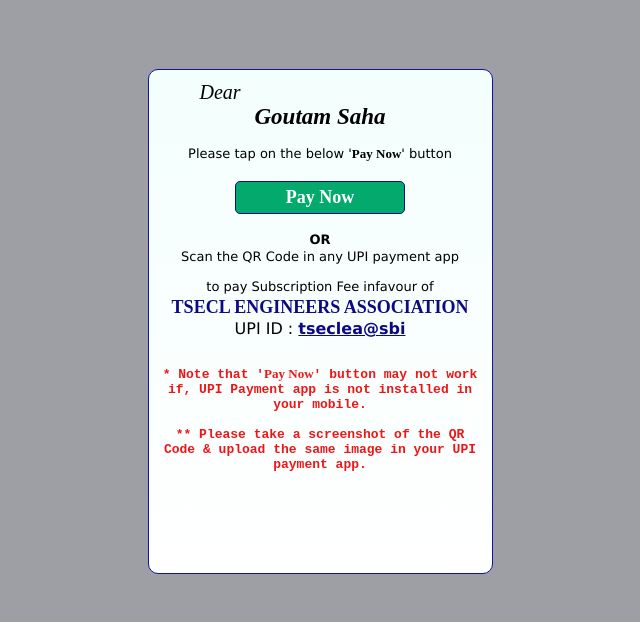
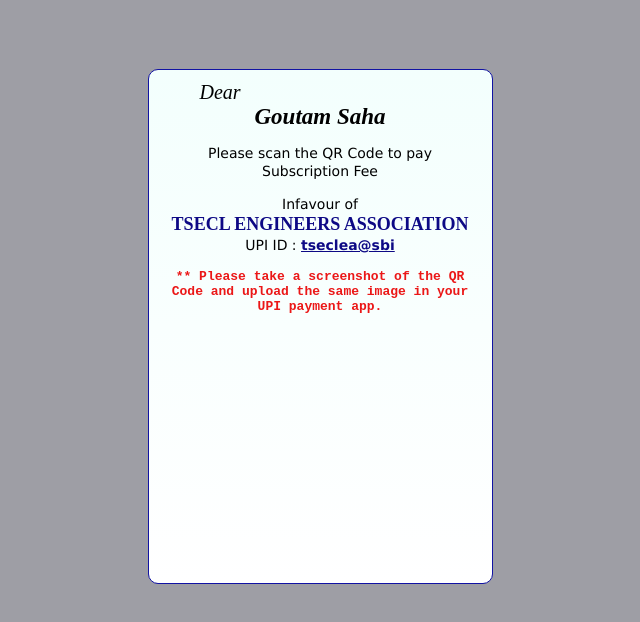
Before and after one commit to tseclengineersasso/207, a plain HTML site: page index.html in a window 1280 px wide. Shown: the whole page, without its empty margins (320-960 px from the left). Drawn offline with Linux system fonts and the light colour scheme; a script that the page names is missing.

Commit message:
Add files via upload

```diff
--- a/index.html
+++ b/index.html
@@ -15,22 +15,6 @@
 
     #qrcode {
         pointer-events: none;
-    }
-    button {
-        background-color: #04AA6D;
-        color: rgb(255, 255, 255);
-        padding: 5px 5px;
-        margin: 5px 0;
-        border: none;
-        cursor: pointer;
-        width: 50%;
-        border-radius: 5px;
-        border: 1px solid #0d0f83;
-    }
-    button:hover {
-        opacity: 0.9;
-        background-color: #7139d3;
-        color: rgb(253, 223, 133);
     }
     .container {
         text-align: center;
@@ -55,17 +39,19 @@
         font-weight: bold;
         line-height: 0.1;
         font-size: 23px;
-        padding-bottom: 5px;
+        padding-bottom: 3px;
     }
     .fnt3 {
-        font-size: 13px;
+        font-size: 14px;
+        line-height: 1.3;
+        padding-left: 30px;
+        padding-right: 30px;
+    }
+    .fnt4 {
+        font-size: 14px;
         line-height: 1.3;
         padding-left: 10px;
         padding-right: 10px;
-    }
-    .fnt4 {
-        font-family: 'Times New Roman';
-        font-weight: bold;
     }
     .fnt5 {
         font-family: 'Courier New';
@@ -99,7 +85,7 @@
     width: 23%; /* Could be more or less, depending on screen size */
     height: 53%;
     min-width: 343px;
-    min-height: 503px;
+    min-height: 513px;
     }
 
     /* Add Zoom Animation */
@@ -127,19 +113,11 @@
         <div class="container">
             <p class="fnt1">Dear</p>
             <p class="fnt2">Goutam Saha</p>
-            <p class="fnt3">Please tap on the below '<span class="fnt4">Pay Now</span>' button</p>
-
-            <a href="upi://pay?pa=tseclea@sbi&pn=TSECL%20ENGINEERS%20ASSOCIATION&mc=8398&tr=&tn=ID207%20Subscription&am=&cu=INR&url=&mode=02&purpose=00&orgid=159002&sign=MEUCIQC4XHZJWEfBspS1A6+UMtQcBr/ZT00bWTdvZJhRCsLilwIgGPyzjukW/iwSieU2ohpTzfGLGxYwuJfK4ws/lBz8rzs=">
-                <button class="fnt">Pay Now</button>
-            </a>
-            <p class="fnt3"><b>OR</b><br><span style="line-height: 1.3">Scan the QR Code in any UPI payment app</span></p>
+            <p class="fnt3">Please scan the QR Code to pay Subscription Fee</p>
             <center id="qrcode"></center>
-            <p class="fnt3">to pay Subscription Fee infavour of<br><a class="fnt" style="color: rgb(13, 9, 133);">TSECL ENGINEERS ASSOCIATION</a>
-                <br><span style="font-size: 16px;">UPI ID : <u style="color: rgb(13, 9, 133);"><b>tseclea@sbi</b></u></span></p>
-
-            <p class="fnt5" style="padding-top: 13px;">* Note that '<span class="fnt4">Pay Now</span>' button may not work if, UPI Payment app is not installed in your mobile. </p>
-            <p class="fnt5"> ** Please take a screenshot of the QR Code & upload the same image in your UPI payment app. </p>
-
+            <p class="fnt4">Infavour of<br><a class="fnt" style="color: rgb(13, 9, 133);">TSECL ENGINEERS ASSOCIATION</a>
+                <br>UPI ID : <u style="color: rgb(13, 9, 133);"><b>tseclea@sbi</b></u></p>
+            <p class="fnt5"> ** Please take a screenshot of the QR Code and upload the same image in your UPI payment app. </p>
         </div>
     </div>
 </div>
@@ -149,8 +127,8 @@
         var upiData = "upi://pay?pa=tseclea@sbi&pn=TSECL%20ENGINEERS%20ASSOCIATION&mc=8398&tr=&tn=ID207%20Subscription&am=&cu=INR&url=&mode=02&purpose=00&orgid=159002&sign=MEUCIQC4XHZJWEfBspS1A6+UMtQcBr/ZT00bWTdvZJhRCsLilwIgGPyzjukW/iwSieU2ohpTzfGLGxYwuJfK4ws/lBz8rzs=";
         var qrcod = new QRCode(document.getElementById("qrcode"), {
             text: upiData,
-            width: 200,
-            height: 200,
+            width: 243,
+            height: 243,
         });
         qrcod.make();
     }
```
